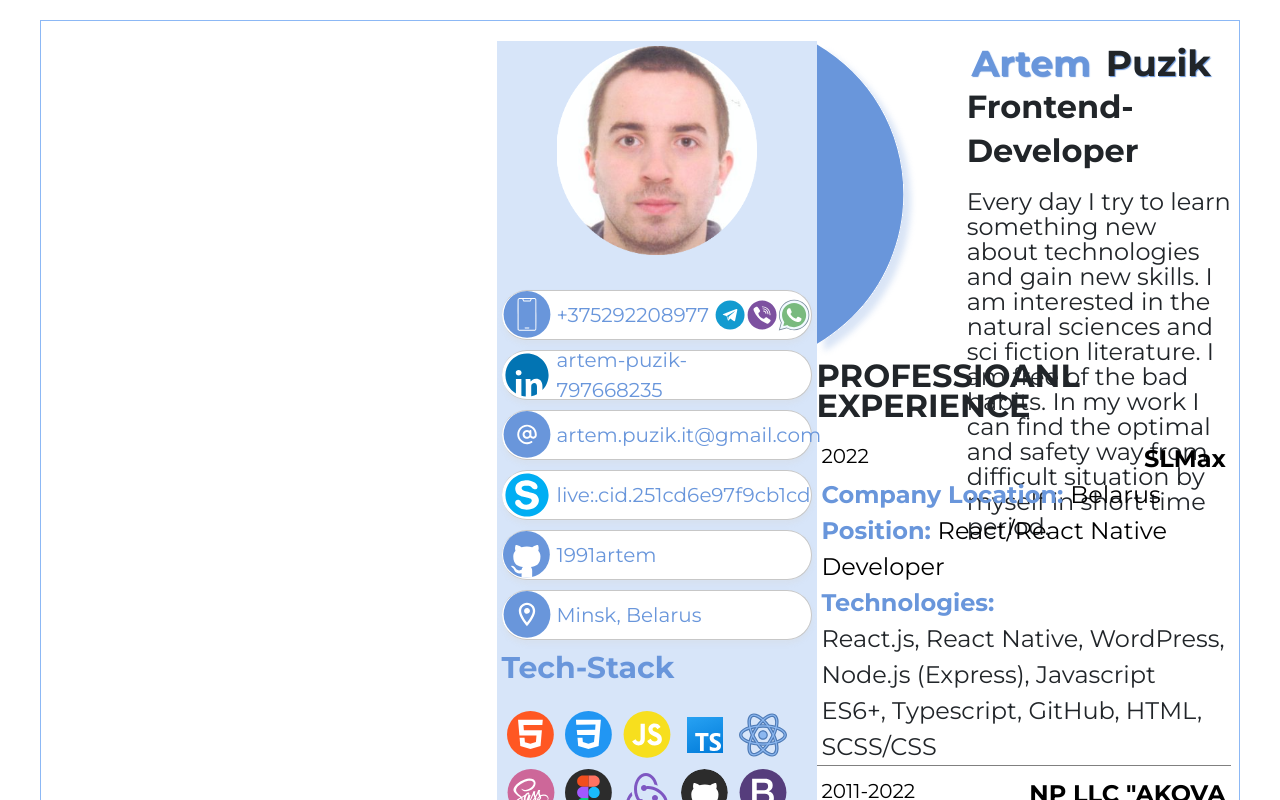
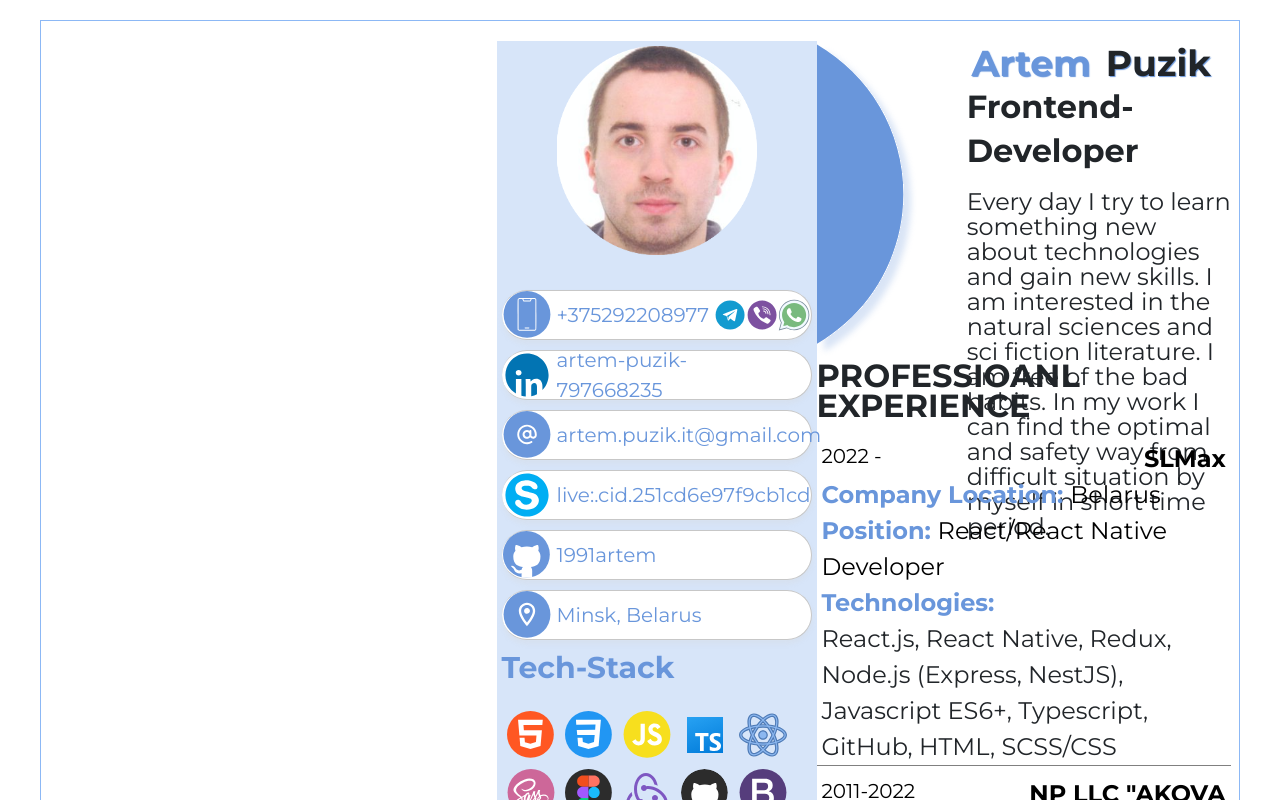
Before and after one commit to 1991artem/cv, a React (Create React App) app: page /about in a window 1280 px wide. Shown: the top 800 px of the page. Built offline with nearby package versions, Linux system fonts and the light colour scheme.

Commit message:
fix: change exp

```diff
--- a/src/components/experience/Experience.tsx
+++ b/src/components/experience/Experience.tsx
@@ -7,10 +7,10 @@ const workArray: ExperienceType[] = [
   {
     'Company': 'SLMax',
     'Company Location': 'Belarus',
-    'Duration': '2022',
+    'Duration': '2022 -',
     'Description': '',
     'Position': 'React/React Native Developer',
-    'Technologies': ['React.js', 'React Native', 'WordPress', 'Node.js (Express)', 'Javascript ES6+', 'Typescript', 'GitHub', 'HTML', 'SCSS/CSS'],
+    'Technologies': ['React.js', 'React Native', 'Redux', 'Node.js (Express, NestJS)', 'Javascript ES6+', 'Typescript', 'GitHub', 'HTML', 'SCSS/CSS'],
   },
   {
     'Company': 'NP LLC "AKOVA',
--- a/src/components/projects/Projects.tsx
+++ b/src/components/projects/Projects.tsx
@@ -6,39 +6,34 @@ import ProjectItem from "./ProjectItem";
 
 const workArray: ProjectType[] = [
   {
+    'Name': 'TODOS (React, Express)',
+    'GitHub': 'https://github.com/1991artem/beejee-todos/tree/develop',
+    'Deploy': 'https://beejee-todos.netlify.app/',
+    'Description': `Task application (ToDo list). Backend on Node.js (Express), frontend on React using central storage (redux).
+    The database is relational.
+    Application deployed on free hosting`,
+    'Technologies': ['React', 'Readux', 'Typescript', 'Node.js (Express)', 'REST API', 'GitHub', 'HTML', 'SCSS/CSS', 'PostgreSQL', 'TypeORM'],
+  },
+  {
     'Name': 'TODOS (Express)',
     'GitHub': 'https://github.com/1991artem/pixelplex_todo',
     'Deploy': '',
-    'Description': '',
+    'Description': `Creating a REST API for the TODOS app`,
     'Technologies': ['Node.js (Express)', 'REST API', 'GitHub', 'Typescript', 'Postman', 'PostgreSQL', 'TypeORM'],
   },
   {
     'Name': 'File Uploder, PDF-converter (NestJS)',
     'GitHub': 'https://github.com/1991artem/nest-file-test',
     'Deploy': '',
-    'Description': '',
+    'Description': `Uploading an image to the database, Uploading a PDF template from the database`,
     'Technologies': ['Node.js (NestJS)', 'REST API', 'GitHub', 'Typescript', 'Postman', 'PostgreSQL', 'TypeORM'],
   },
   {
     'Name': 'TODOS (React Native)',
     'GitHub': 'https://github.com/1991artem/slmax-testovoe-zadanie',
     'Deploy': '',
-    'Description': '',
-    'Technologies': ['React Native', 'Typescript', 'GitHub'],
-  },
-  {
-    'Name': 'TODOS (React)',
-    'GitHub': 'https://github.com/1991artem/todo-tags',
-    'Deploy': '',
-    'Description': '',
-    'Technologies': ['React', 'Typescript', 'GitHub', 'HTML', 'SCSS/CSS'],
-  },
-  {
-    'Name': 'Online-Shop (React)',
-    'GitHub': 'https://github.com/1991artem/sw-task-shop-react/tree/develop',
-    'Deploy': '',
-    'Description': '',
-    'Technologies': ['React', 'Typescript', 'GitHub', 'HTML', 'SCSS/CSS'],
+    'Description': `Creation of the TODOS mobile application`,
+    'Technologies': ['React Native', 'Expo', 'Typescript', 'GitHub'],
   },
 ]
 
```
Also changed, not shown: 1 other file (tests, documents, lock files or other folders).
